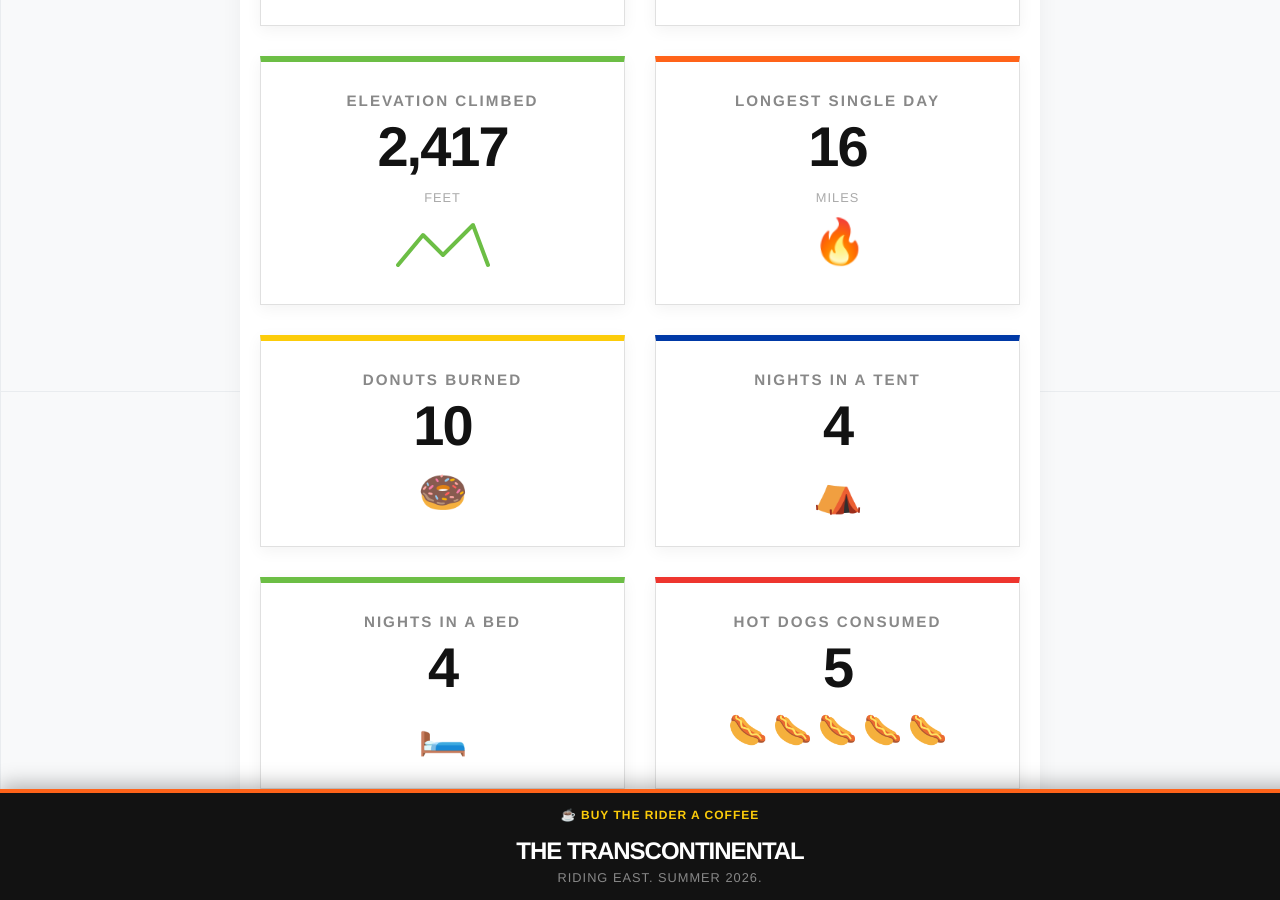
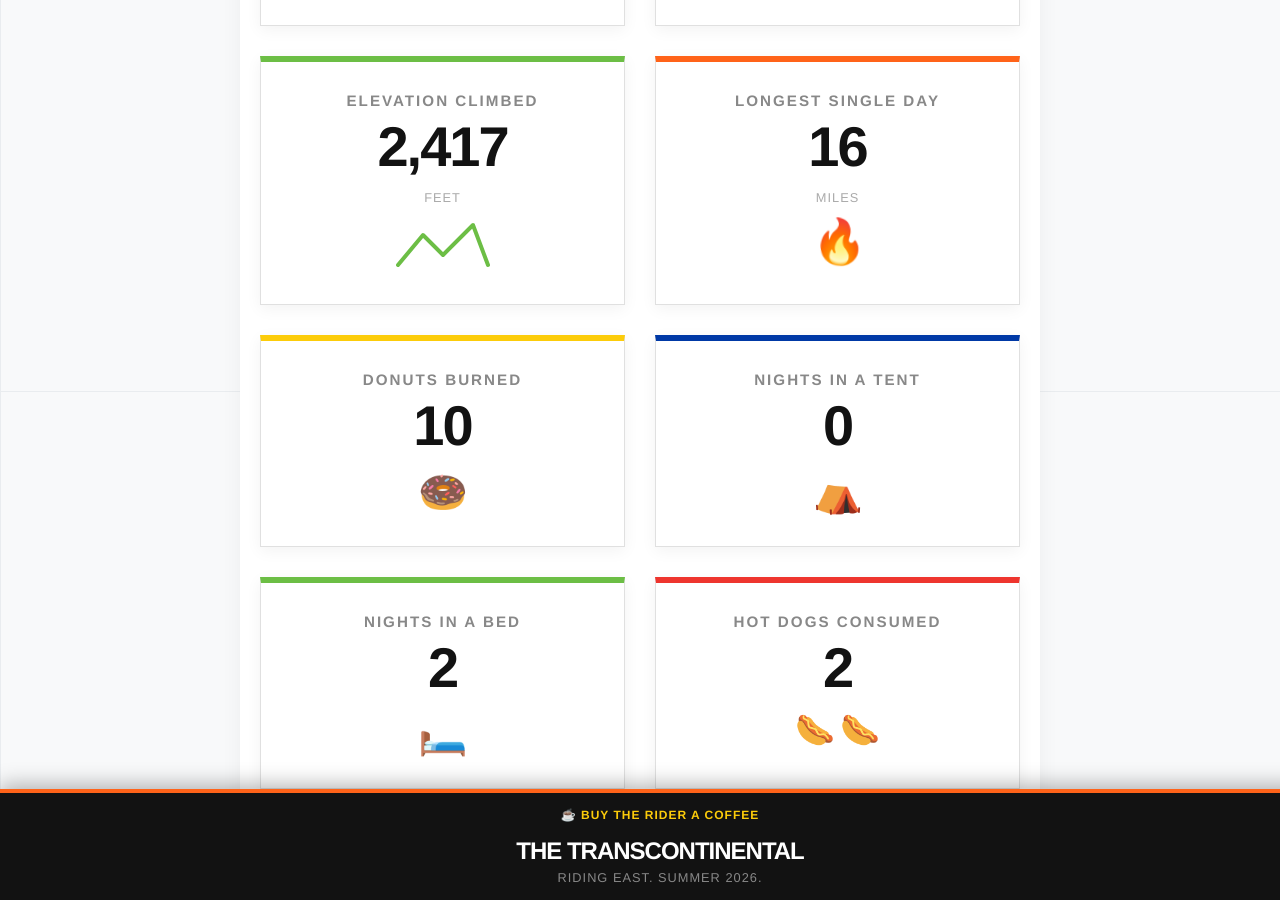
Before and after one commit to mschiller87/bike-tracker, a Jekyll site: the page built from stats.html, in a window 1280 px wide and 900 px high, scrolled down 509 px. Built offline with Jekyll 4.4.1, drawn with Linux system fonts in a browser that asks for light colours.

Commit message:
Auto-update Strava rides, posts, photos, and stats

```diff
--- a/_data/fun_stats.yml
+++ b/_data/fun_stats.yml
@@ -1,5 +1,3 @@
-hot_dogs: 5
-flat_tires: 1
-showers: 3
-nights_tent: 4
-nights_bed: 4
+hot_dogs: 2
+nights_tent: 0
+nights_bed: 2
```
